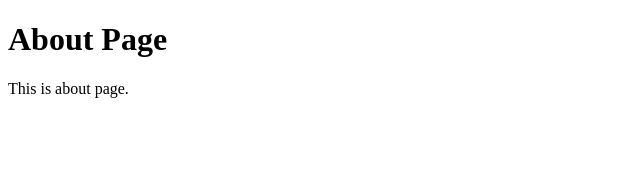
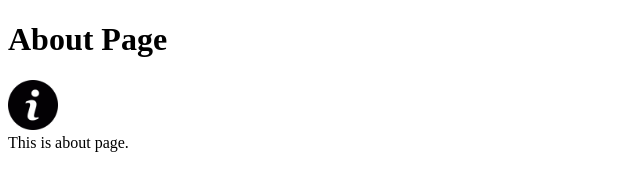
Before and after one commit to Sharmin-rangrej/assignno9, a plain HTML site: page about.html in a window 1280 px wide. Shown: the whole page, without its empty margins (0-640 px from the left). Drawn offline with Linux system fonts and the light colour scheme.

Commit message:
icon added

```diff
--- a/about.html
+++ b/about.html
@@ -5,6 +5,10 @@
 </head>
 <body>
     <h1>About Page</h1>
+    <img src="information-button.png" height="50px" alt="about"/>
+    <br/>
     This is about page.
+
+
 </body>
 </html>
```
Also changed, not shown: information-button.png (added).
